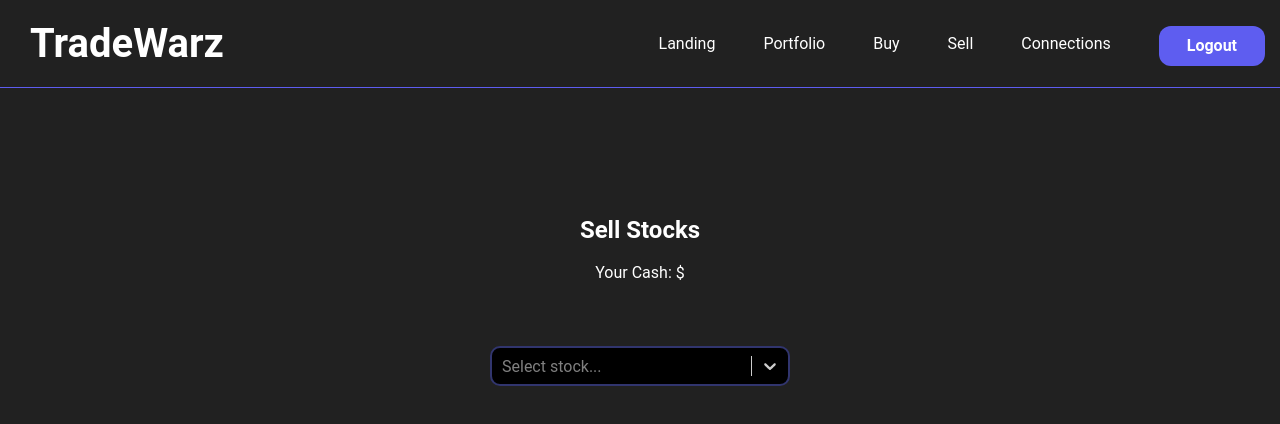
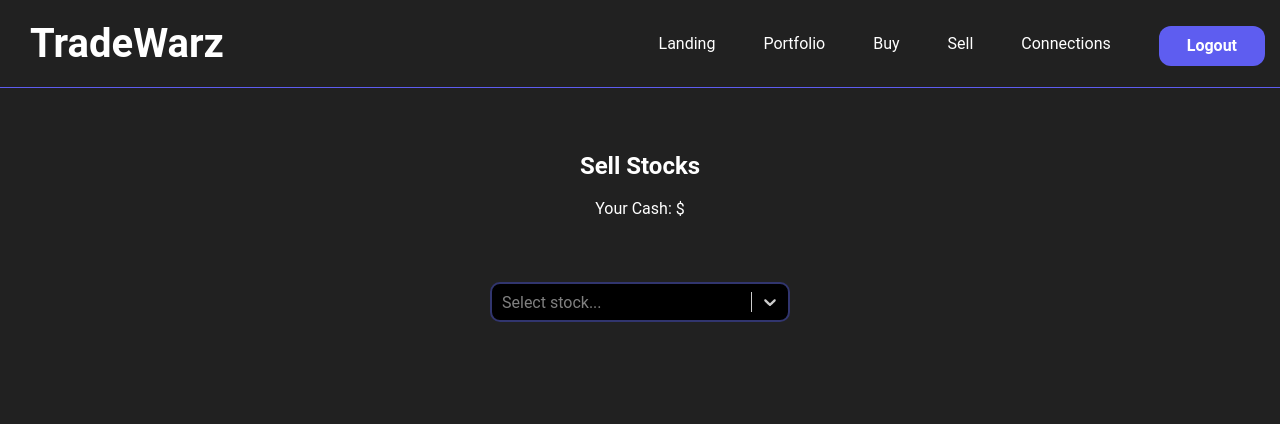
Before and after one commit to OtterlyFaeRae/Final-Project-Front-End, a React (Create React App) app in the folder trading-app/: page /sell in a window 1280 px wide. Shown: the top 424 px of the page. Built offline with nearby package versions, Linux system fonts and the light colour scheme; no server answers.

Commit message:
Minor height tweak on Sell page

```diff
--- a/trading-app/src/pages/Sell.js
+++ b/trading-app/src/pages/Sell.js
@@ -108,7 +108,7 @@ const Cont = styled.div`
 	display: flex;
 	flex-direction: column;
 	align-items: center;
-	padding-top: 10%;
+	padding-top: 5%;
 `
 const DropdownCont = styled.div`
 	margin: 1rem;
```
